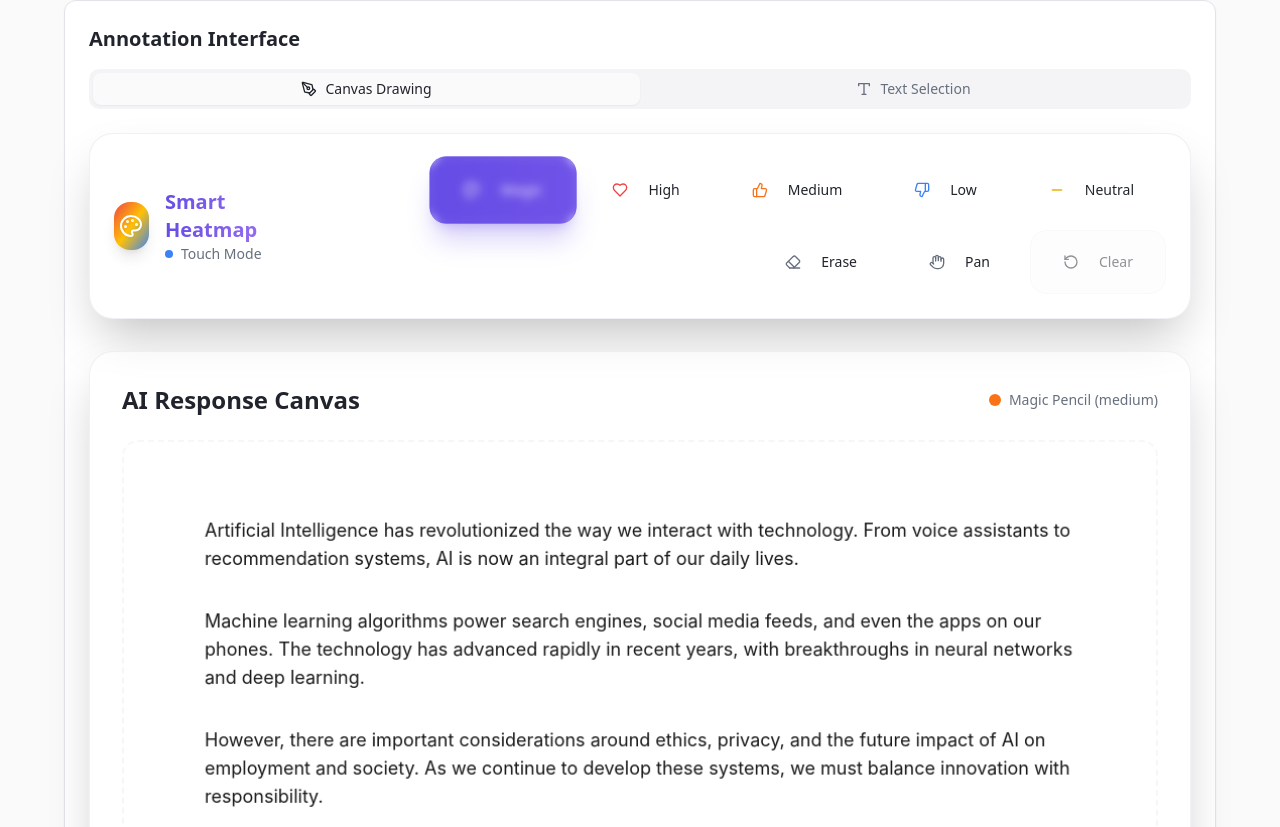
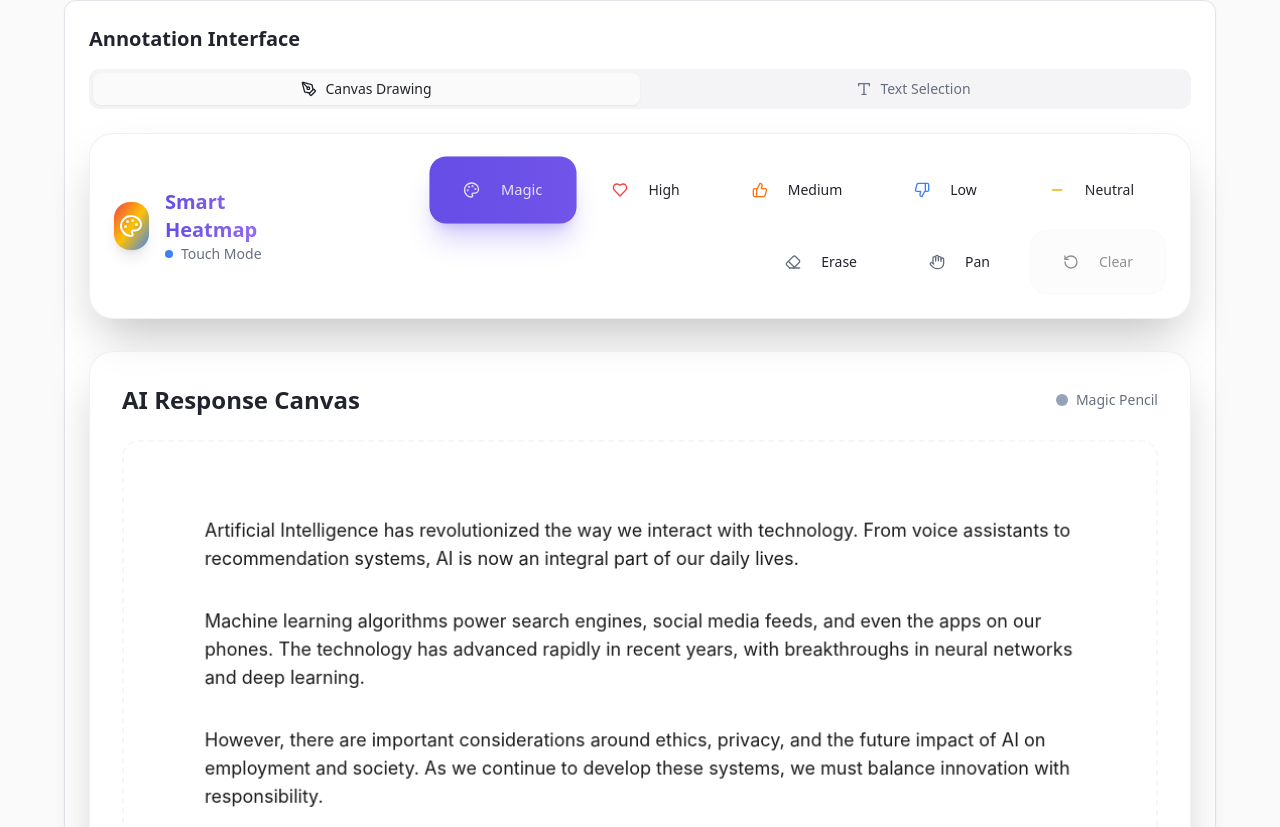
Before and after one commit to Iraunikel/flush-alfa-interactive-88, a React (Vite) app: page / in a window 1280 px wide. Shown: the part 233-1060 px from the top of the page. Built offline with nearby package versions, Linux system fonts and the light colour scheme.

Commit message:
Magic Pencil: default idle grey until gesture recognized; remove medium default and pressure switching; UI label simplified. Remove blur from Smart Heatmap toolbar and analytics cards.

```diff
--- a/src/components/InteractiveCanvas.tsx
+++ b/src/components/InteractiveCanvas.tsx
@@ -37,7 +37,7 @@ const InteractiveCanvas: React.FC<InteractiveCanvasProps> = ({
   const [lastPos, setLastPos] = useState({ x: 0, y: 0 });
   const [currentPressure, setCurrentPressure] = useState(0.5);
   const [gesturePoints, setGesturePoints] = useState<Array<{ x: number; y: number; time: number }>>([]);
-  const [magicToolMode, setMagicToolMode] = useState<'medium' | 'high' | 'low'>('medium');
+  const [magicToolMode, setMagicToolMode] = useState<'idle' | 'medium' | 'high' | 'low'>('idle');
   const { toast } = useToast();
 
   // Initialize dual-layer canvas system
@@ -266,13 +266,15 @@ const InteractiveCanvas: React.FC<InteractiveCanvasProps> = ({
     return 'medium';                       // Light press → Medium (orange)
   };
 
-  const getDrawingColor = (tool: DrawingTool, pressure: number = 1, magicMode?: 'medium' | 'high' | 'low'): string => {
+  const getDrawingColor = (tool: DrawingTool, pressure: number = 1, magicMode?: 'idle' | 'medium' | 'high' | 'low'): string => {
     const intensity = Math.max(0.2, Math.min(1, pressure));
     const alpha = 0.3 + (intensity * 0.5);
 
     // Handle Magic Pencil mode
     if (tool === 'magic') {
       switch (magicMode) {
+        case 'idle':
+          return `rgba(100, 116, 139, ${alpha * 0.7})`; // Slate/gray while detecting
         case 'high':
           return `rgba(239, 68, 68, ${alpha})`;  // Red
         case 'low':
@@ -337,13 +339,12 @@ const InteractiveCanvas: React.FC<InteractiveCanvasProps> = ({
     const pressure = e.pressure || 0.5;
     setCurrentPressure(pressure);
 
-    // Handle Magic Pencil mode
+    // Handle Magic Pencil mode — start in idle (gray) until a gesture is recognized
     let effectiveTool = activeTool;
-    let currentMagicMode = magicToolMode;
-
+    let currentMagicMode: 'idle' | 'medium' | 'high' | 'low' = magicToolMode;
     if (activeTool === 'magic') {
-      currentMagicMode = getMagicToolMode(pressure, activeTool);
-      setMagicToolMode(currentMagicMode);
+      currentMagicMode = 'idle';
+      setMagicToolMode('idle');
     }
 
     // Initialize gesture tracking
@@ -471,7 +472,10 @@ const InteractiveCanvas: React.FC<InteractiveCanvasProps> = ({
 
     // Handle Magic Pencil mode - use the newly detected mode if gesture was detected
     let effectiveTool = activeTool;
-    let currentMagicMode = gestureDetected && newMode ? newMode : magicToolMode;
+    let currentMagicMode: 'idle' | 'medium' | 'high' | 'low' = magicToolMode;
+    if (gestureDetected && newMode) {
+      currentMagicMode = newMode;
+    }
 
     // Only set color if gesture was NOT just detected to prevent override
     if (!gestureDetected) {
@@ -508,8 +512,12 @@ const InteractiveCanvas: React.FC<InteractiveCanvasProps> = ({
     let annotationType: 'high' | 'medium' | 'low' | 'neutral' = 'medium';
 
     if (activeTool === 'magic') {
-      // Convert magic mode to annotation type
-      annotationType = magicToolMode;
+      // Convert magic mode to annotation type; idle means neutral
+      if (magicToolMode === 'idle') {
+        annotationType = 'neutral';
+      } else {
+        annotationType = magicToolMode;
+      }
       // Don't reset magic tool mode - let it persist
     } else if (effectiveTool !== 'eraser' && effectiveTool !== 'pan') {
       annotationType = effectiveTool as 'high' | 'medium' | 'low' | 'neutral';
@@ -654,7 +662,7 @@ const InteractiveCanvas: React.FC<InteractiveCanvasProps> = ({
                     relative h-12 sm:h-16 px-3 sm:px-8 text-xs sm:text-sm font-medium transition-all duration-300 rounded-2xl
                     ${isActive
                       ? 'bg-primary text-primary-foreground shadow-xl shadow-primary/25 scale-105'
-                      : 'hover:bg-accent/50 hover:scale-102 backdrop-blur-sm'
+                      : 'hover:bg-accent/50 hover:scale-102'
                     }
                   `}
                   title={tool.description}
@@ -662,7 +670,7 @@ const InteractiveCanvas: React.FC<InteractiveCanvasProps> = ({
                   <Icon className={`w-4 h-4 sm:w-5 sm:h-5 sm:mr-3 ${isActive ? 'text-white' : tool.color}`} />
                   <span className="hidden sm:inline">{tool.label}</span>
                   {isActive && (
-                    <div className="absolute inset-0 rounded-2xl bg-gradient-to-r from-primary/20 to-primary-glow/20 backdrop-blur-sm"></div>
+                    <div className="absolute inset-0 rounded-2xl bg-gradient-to-r from-primary/20 to-primary-glow/20"></div>
                   )}
                 </Button>
               );
@@ -672,7 +680,7 @@ const InteractiveCanvas: React.FC<InteractiveCanvasProps> = ({
               variant="outline"
               size="lg"
               onClick={handleClearCanvas}
-              className="h-12 sm:h-16 px-3 sm:px-8 rounded-2xl transition-all duration-300 hover:scale-102 backdrop-blur-sm text-xs sm:text-sm"
+              className="h-12 sm:h-16 px-3 sm:px-8 rounded-2xl transition-all duration-300 hover:scale-102 text-xs sm:text-sm"
               disabled={annotations.length === 0}
             >
               <RotateCcw className="w-4 h-4 sm:w-5 sm:h-5 sm:mr-3" />
@@ -683,7 +691,7 @@ const InteractiveCanvas: React.FC<InteractiveCanvasProps> = ({
       </div>
 
       {/* Dual-layer canvas system */}
-      <div className="relative bg-card/50 backdrop-blur-sm rounded-3xl border border-border/50 shadow-2xl overflow-hidden">
+      <div className="relative bg-card/50 rounded-3xl border border-border/50 shadow-2xl overflow-hidden">
         <div className="p-8">
           <div className="flex items-center justify-between mb-6">
             <div className="flex items-center gap-4">
@@ -699,9 +707,10 @@ const InteractiveCanvas: React.FC<InteractiveCanvasProps> = ({
                 <>
                   <span className={`w-3 h-3 rounded-full ${
                     magicToolMode === 'high' ? 'bg-red-500' :
-                    magicToolMode === 'low' ? 'bg-blue-500' : 'bg-orange-500'
+                    magicToolMode === 'low' ? 'bg-blue-500' :
+                    magicToolMode === 'medium' ? 'bg-orange-500' : 'bg-slate-400'
                   }`}></span>
-                  Magic Pencil ({magicToolMode})
+                  Magic Pencil
                 </>
               )}
               {activeTool === 'high' && <><span className="w-3 h-3 bg-annotation-high rounded-full"></span> High relevance</>}
@@ -738,8 +747,8 @@ const InteractiveCanvas: React.FC<InteractiveCanvasProps> = ({
       {annotations.length > 0 && (
         <div className="grid grid-cols-2 lg:grid-cols-4 gap-6">
           <div className="relative group">
-            <div className="absolute inset-0 bg-gradient-to-br from-annotation-high/20 to-annotation-high/10 rounded-2xl blur-xl group-hover:blur-2xl transition-all duration-300"></div>
-            <div className="relative backdrop-blur-sm bg-card/80 border border-annotation-high/20 rounded-2xl p-6 text-center hover:scale-105 transition-all duration-300">
+            <div className="absolute inset-0 bg-gradient-to-br from-annotation-high/20 to-annotation-high/10 rounded-2xl transition-all duration-300"></div>
+            <div className="relative bg-card/80 border border-annotation-high/20 rounded-2xl p-6 text-center hover:scale-105 transition-all duration-300">
               <div className="text-3xl font-bold text-annotation-high mb-2">
                 {annotations.filter(a => a.type === 'high').length}
               </div>
@@ -754,8 +763,8 @@ const InteractiveCanvas: React.FC<InteractiveCanvasProps> = ({
           </div>
 
           <div className="relative group">
-            <div className="absolute inset-0 bg-gradient-to-br from-annotation-medium/20 to-annotation-medium/10 rounded-2xl blur-xl group-hover:blur-2xl transition-all duration-300"></div>
-            <div className="relative backdrop-blur-sm bg-card/80 border border-annotation-medium/20 rounded-2xl p-6 text-center hover:scale-105 transition-all duration-300">
+            <div className="absolute inset-0 bg-gradient-to-br from-annotation-medium/20 to-annotation-medium/10 rounded-2xl transition-all duration-300"></div>
+            <div className="relative bg-card/80 border border-annotation-medium/20 rounded-2xl p-6 text-center hover:scale-105 transition-all duration-300">
               <div className="text-3xl font-bold text-annotation-medium mb-2">
                 {annotations.filter(a => a.type === 'medium').length}
               </div>
@@ -770,8 +779,8 @@ const InteractiveCanvas: React.FC<InteractiveCanvasProps> = ({
           </div>
 
           <div className="relative group">
-            <div className="absolute inset-0 bg-gradient-to-br from-annotation-low/20 to-annotation-low/10 rounded-2xl blur-xl group-hover:blur-2xl transition-all duration-300"></div>
-            <div className="relative backdrop-blur-sm bg-card/80 border border-annotation-low/20 rounded-2xl p-6 text-center hover:scale-105 transition-all duration-300">
+            <div className="absolute inset-0 bg-gradient-to-br from-annotation-low/20 to-annotation-low/10 rounded-2xl transition-all duration-300"></div>
+            <div className="relative bg-card/80 border border-annotation-low/20 rounded-2xl p-6 text-center hover:scale-105 transition-all duration-300">
               <div className="text-3xl font-bold text-annotation-low mb-2">
                 {annotations.filter(a => a.type === 'low').length}
               </div>
@@ -786,8 +795,8 @@ const InteractiveCanvas: React.FC<InteractiveCanvasProps> = ({
           </div>
 
           <div className="relative group">
-            <div className="absolute inset-0 bg-gradient-to-br from-annotation-neutral/20 to-annotation-neutral/10 rounded-2xl blur-xl group-hover:blur-2xl transition-all duration-300"></div>
-            <div className="relative backdrop-blur-sm bg-card/80 border border-annotation-neutral/20 rounded-2xl p-6 text-center hover:scale-105 transition-all duration-300">
+            <div className="absolute inset-0 bg-gradient-to-br from-annotation-neutral/20 to-annotation-neutral/10 rounded-2xl transition-all duration-300"></div>
+            <div className="relative bg-card/80 border border-annotation-neutral/20 rounded-2xl p-6 text-center hover:scale-105 transition-all duration-300">
               <div className="text-3xl font-bold text-annotation-neutral mb-2">
                 {annotations.filter(a => a.type === 'neutral').length}
               </div>
```
